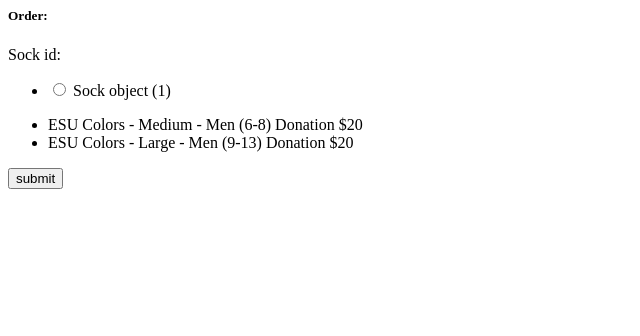
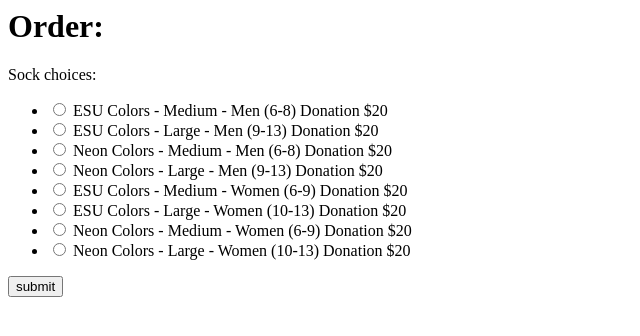
Before and after one commit to andlee90/GiftOfSocks, a Django app: page /user/ in a window 1280 px wide. Shown: the top 336 px of the page, without its empty margins (0-640 px from the left). Run offline with Django 3.2, Linux system fonts and the light colour scheme; tables that the repository leaves empty hold one stand-in row (values such as "Sample post").

Commit message:
Messed around with the radio buttons

```diff
--- a/form/forms.py
+++ b/form/forms.py
@@ -3,16 +3,6 @@
 from .models import Buyer
 from .models import OrderTest
 from .models import Sock
-
-# Not currently being used.
-sock_types = ((1, 'ESU Colors - Medium - Men (6-8) Donation $20'),
-        (2, 'ESU Colors - Large - Men (9-13) Donation $20'),
-        (3, 'Neon Colors - Medium - Men (6-8) Donation $20'),
-        (4, 'Neon Colors - Large - Men (9-13) Donation $20'),
-        (5, 'ESU Colors - Medium - Women (6-9) Donation $20'),
-        (6, 'ESU Colors - Large - Women (10-13) Donation $20'),
-        (7, 'Neon Colors - Medium - Women (6-9) Donation $20'),
-        (8, 'Neon Colors - Large - Women (10-13) Donation $20'))
 
 class BuyerForm(forms.ModelForm):
 
@@ -33,26 +23,19 @@
 		fields = ('sock_id',)
 
 # Ideas for applying labels to the listed radio buttons
-class MyForm(forms.Form):
-    MY_CHOICES = (
-        ('opt0', 'Option zero'),
-        ('opt1', 'Option one'),
+class socksForm(forms.ModelForm):
+    choices = (
+        (1, 'ESU Colors - Medium - Men (6-8) Donation $20'),
+        (2, 'ESU Colors - Large - Men (9-13) Donation $20'),
+        (3, 'Neon Colors - Medium - Men (6-8) Donation $20'),
+        (4, 'Neon Colors - Large - Men (9-13) Donation $20'),
+        (5, 'ESU Colors - Medium - Women (6-9) Donation $20'),
+        (6, 'ESU Colors - Large - Women (10-13) Donation $20'),
+        (7, 'Neon Colors - Medium - Women (6-9) Donation $20'),
+        (8, 'Neon Colors - Large - Women (10-13) Donation $20')
     )
-    myfield = forms.ChoiceField(widget=forms.RadioSelect, choices=MY_CHOICES)
+    sock_choices = forms.ChoiceField(widget=forms.RadioSelect, choices=choices)
+    class Meta:
 
-    def myfield_choices(self):
-        """
-        Returns myfield's widget's default renderer, which can be used to
-            render the choices of a RadioSelect widget.
-        """
-        field = self['myfield']
-        widget = field.field.widget
-
-        attrs = {}
-        auto_id = field.auto_id
-        if auto_id and 'id' not in widget.attrs:
-            attrs['id'] = auto_id
-
-        name = field.html_name
-
-        return widget.get_renderer(name, field.value(), attrs=attrs)
+		model = OrderTest
+		fields = ('sock_choices',)
--- a/form/views.py
+++ b/form/views.py
@@ -1,6 +1,8 @@
 from django.shortcuts import render, redirect
 from django import forms
 from .forms import OrderTestForm
+from .forms import socksForm
+from .forms import BuyerForm
 from .models import Sock
 from .models import OrderTest
 
@@ -12,27 +14,24 @@
 
 #def user(request):
 #	if request.method == "POST":
-#		form = OrderTestForm(request.POST)
+#		form = BuyerForm(request.POST)
 #		if form.is_valid():
 #			model_instance = sock.save(commit=False)
 #			model_instance.save()
-#			return redirect('user_form.html')
+#			return redirect('user.html')
 #	else:
-#		form = OrderTestForm()
+#		form = BuyerForm()
 #	return render(request, "user.html", {'form':form})
 
 # Test view for demo
 def user(request):
-	if request.method == "POST":
-		#sock = Sock(request.POST['sock_id'])
-		form = OrderTestForm(request.POST)
-		#form.sock_id = sock
-		if form.is_valid():
-			model_instance = form.save(commit=False)
-			model_instance.save()
-			return redirect('user_form.html')
+	form = socksForm(request.POST)
+	if form.is_valid():
+		model_instance = form.save(commit=False)
+		model_instance.save()
+		return render(request, "user.html", {'form':form})
 	else:
-		form = OrderTestForm()
+		form = socksForm()
 	return render(request, "user.html", {'form':form})
 
 # Test view for demo
--- a/templates/user.html
+++ b/templates/user.html
@@ -4,18 +4,10 @@
     <tr>
         <form method="POST">
             {% csrf_token %}
-            <h5>Order:</h5>
+            <h1>Order:</h1>
+
             {{ form.as_p }}
-            <ul>
-    			<li>
-        			{{ Sock.objects.0 }}
-        			ESU Colors - Medium - Men (6-8) Donation $20
-    			</li>
-    			<li>
-        			{{ Sock.objects.1 }}
-        			ESU Colors - Large - Men (9-13) Donation $20
-    			</li>
-			</ul>
+
             <input type="submit" value="submit">
         </form>
     </tr>
```
